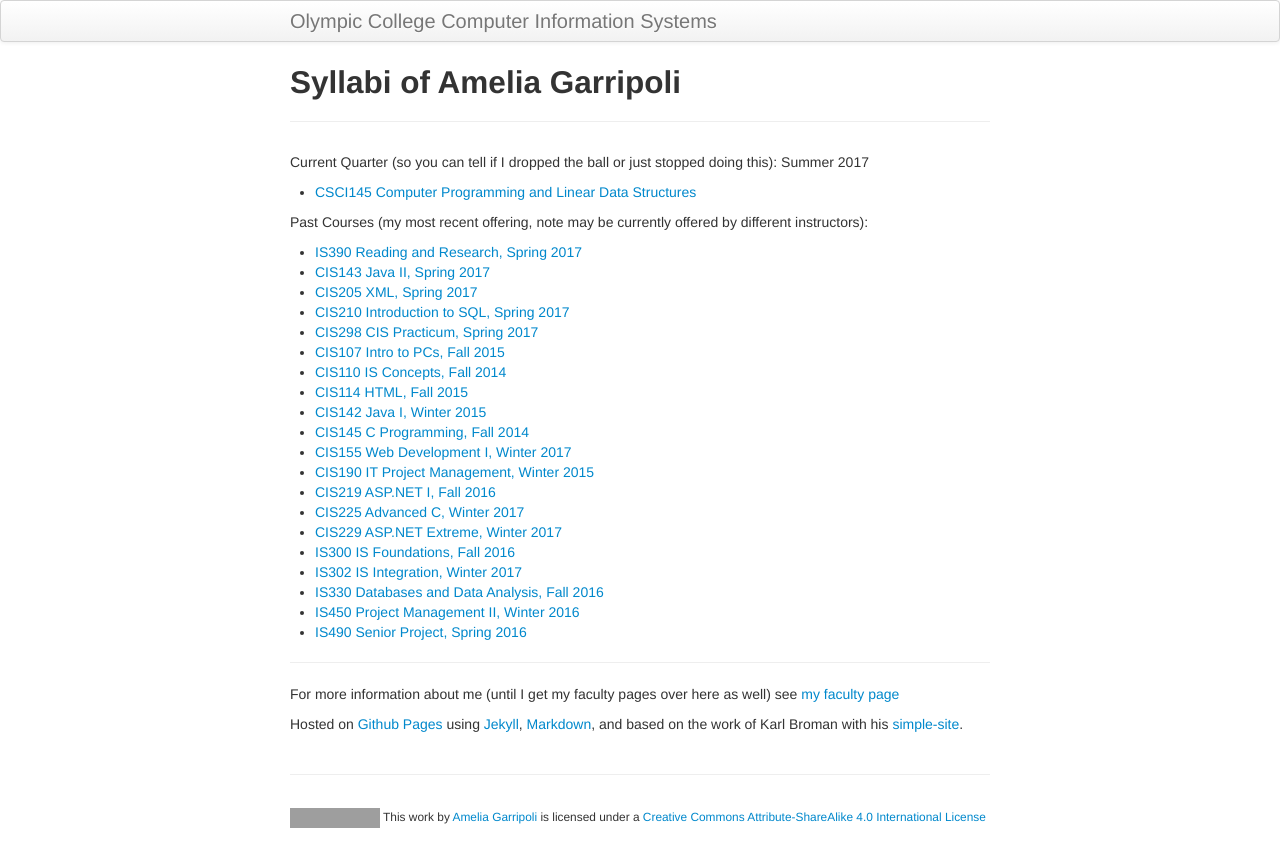
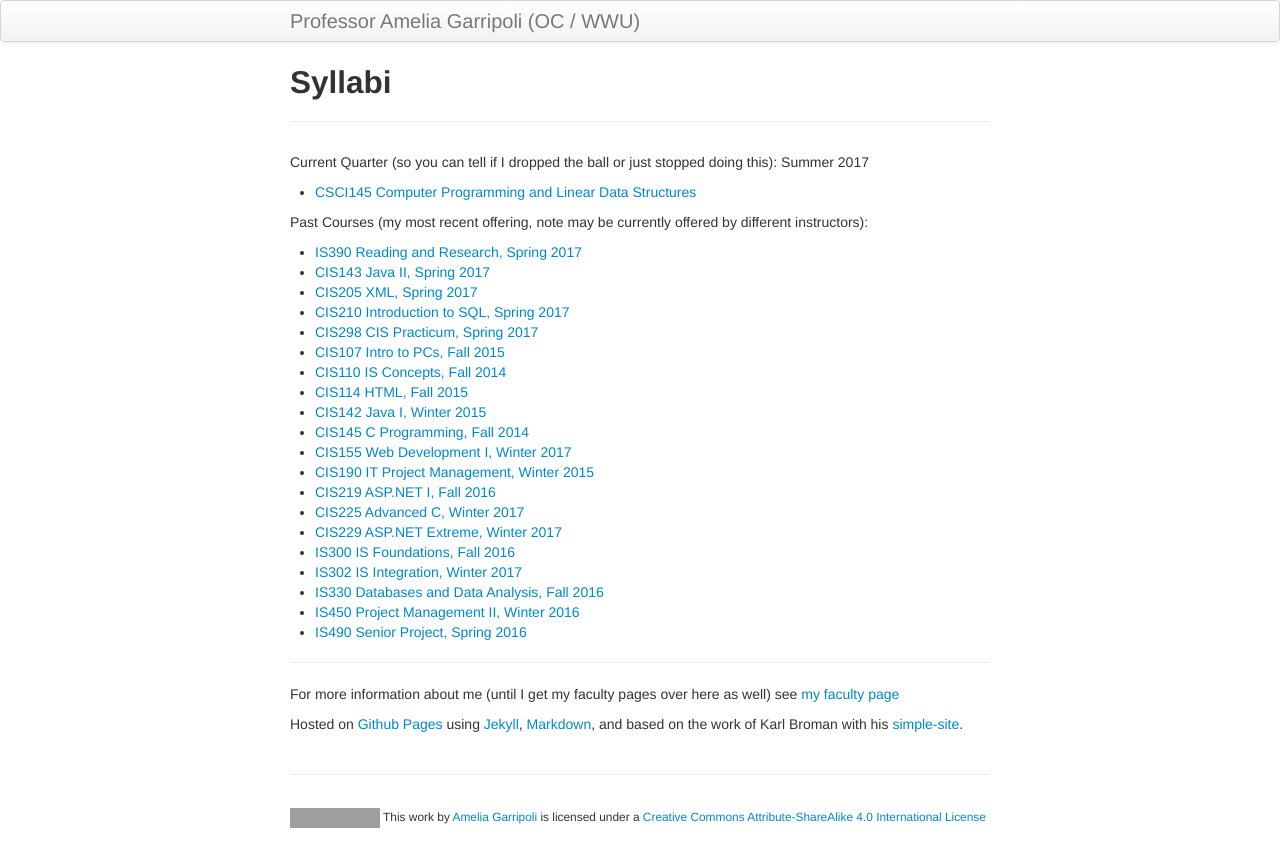
Before and after one commit to argoc/syllabub, a Jekyll site: the page built from index.md, in a window 1280 px wide. Shown: the top 867 px of the page. Built offline with Jekyll 4.4.1, drawn with Linux system fonts in a browser that asks for light colours; grey boxes are pictures that could not be loaded.

Commit message:
Reflect dual school use

```diff
--- a/_config.yml
+++ b/_config.yml
@@ -8,10 +8,10 @@ highlighter: rouge
 # Themes are encouraged to use these universal variables
 # so be sure to set them if your theme uses them.
 #
-title : Olympic College Computer Information Systems
+title : Professor Amelia Garripoli (OC / WWU)
 author :
   name : Amelia Garripoli
-  email : agarripoli@olympic.edu
+  email : agarripoli@olympic.edu amelia.garripoli@wwu.edu
   github : argoc
   twitter : nil
   feedburner : nil
--- a/index.md
+++ b/index.md
@@ -1,6 +1,6 @@
 ---
 layout: page
-title: Syllabi of Amelia Garripoli
+title: Syllabi
 description: Capturing current syllabi (past revs in repo history)
 ---
 
```
